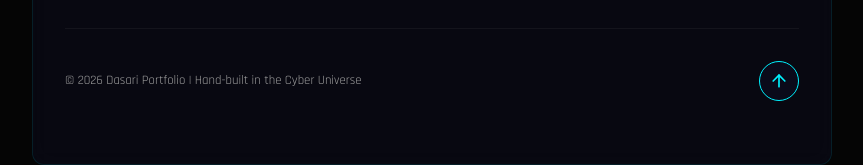
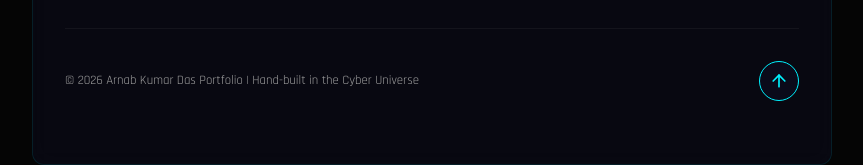
Before and after one commit to arnabdevs/portfolio, a React (Vite) app: page / in a window 1280 px wide. Shown: the part 5120-5285 px from the top of the page, without its empty margins (208-1071 px from the left). Built offline with nearby package versions, Linux system fonts and the light colour scheme.

Commit message:
chore: Rename Dasari to Arnab Kumar Das in title and footer

```diff
--- a/index.html
+++ b/index.html
@@ -5,7 +5,7 @@
   <meta charset="UTF-8" />
   <link rel="icon" type="image/svg+xml" href="/vite.svg" />
   <meta name="viewport" content="width=device-width, initial-scale=1.0" />
-  <title>Dasari | Cyber Island Portfolio</title>
+  <title>Arnab Kumar Das | Cyber Island Portfolio</title>
   <meta name="description"
     content="A cinematic personal portfolio showcasing expertise in AI/ML and Cybersecurity (Purple Teaming)." />
 </head>
--- a/src/components/Contact/Contact.jsx
+++ b/src/components/Contact/Contact.jsx
@@ -69,7 +69,7 @@ const Contact = () => {
                     </div>
 
                     <div className="footer-bottom">
-                        <p>© {new Date().getFullYear()} Dasari Portfolio | Hand-built in the Cyber Universe</p>
+                        <p>© {new Date().getFullYear()} Arnab Kumar Das Portfolio | Hand-built in the Cyber Universe</p>
                         <button className="back-to-top" onClick={scrollToTop}>
                             <ArrowUp size={20} />
                         </button>
```
